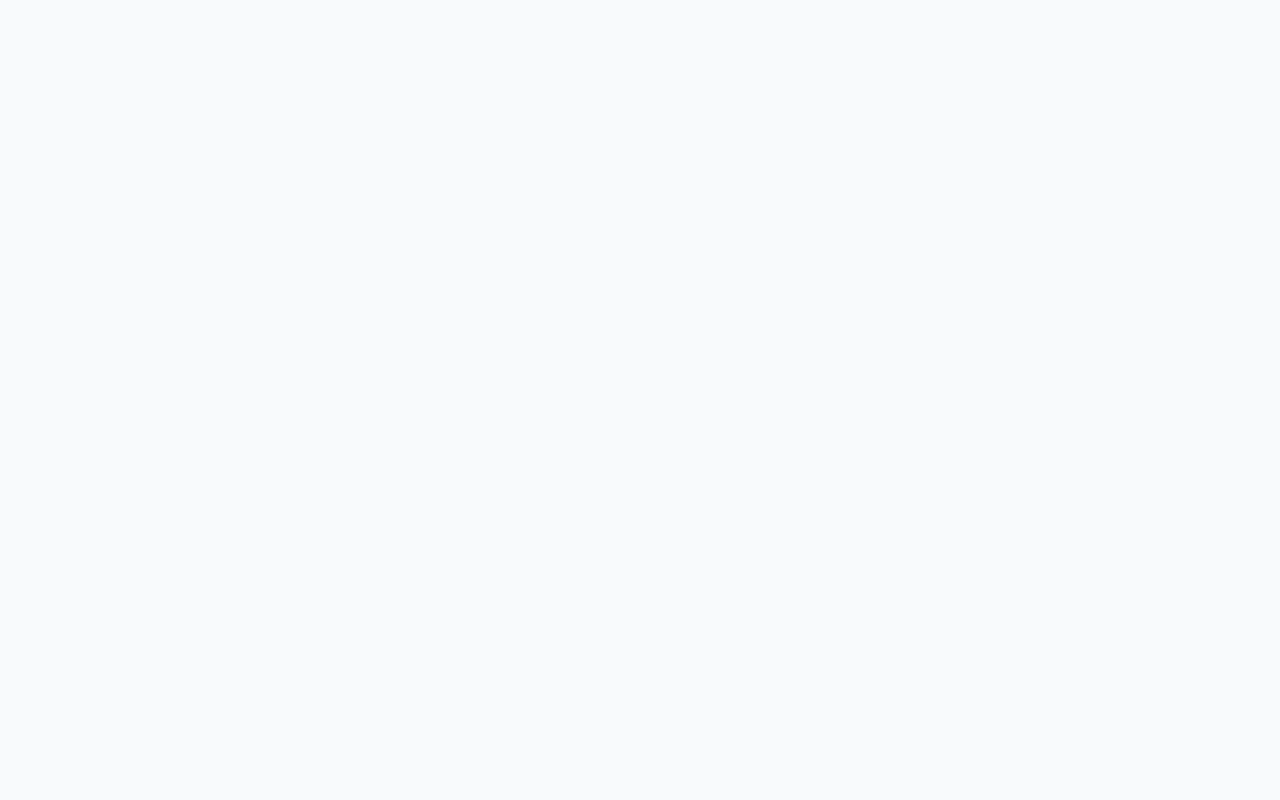
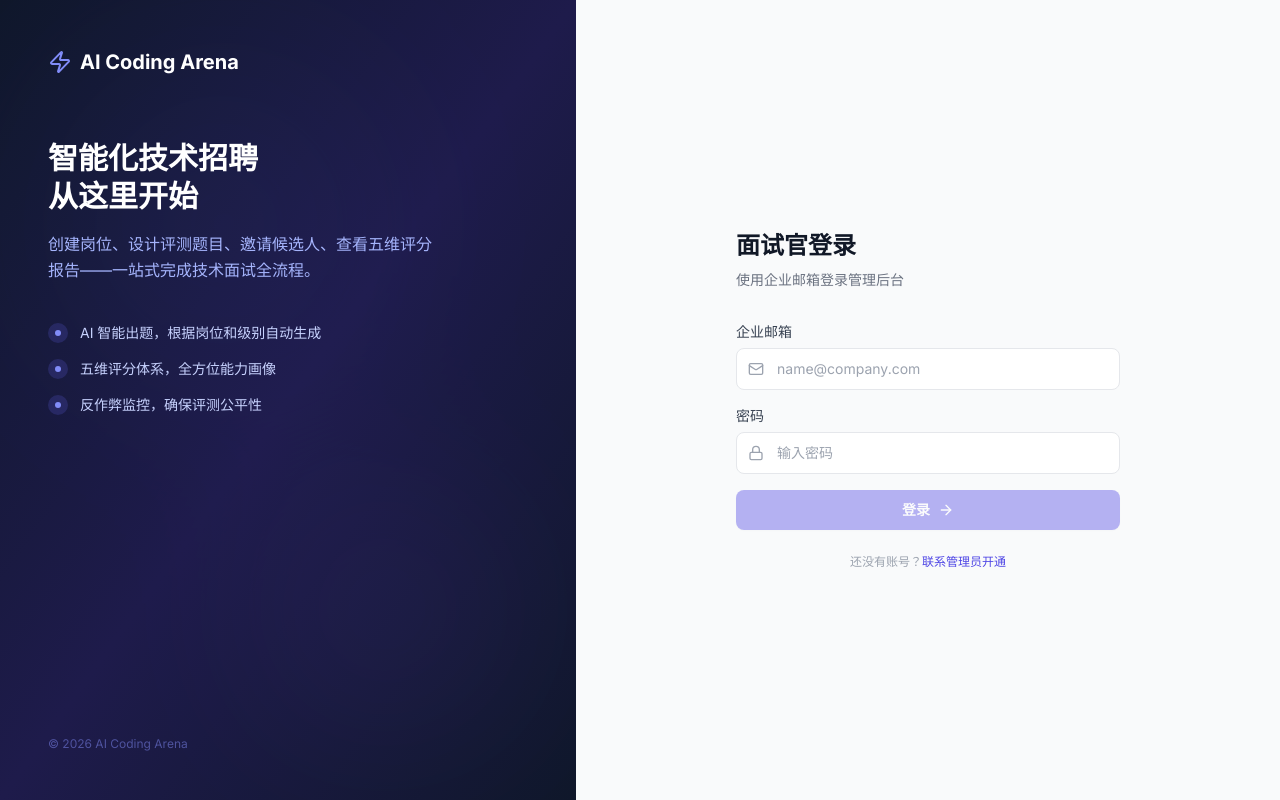
Before and after one commit to BiancaBian77/AI-Coding-Arena, a React (Vite) app: page /#/interviewer/login in a window 1280 px wide. Before the commit this address had no page. Built offline with nearby package versions, Linux system fonts and the light colour scheme.

Commit message:
Add interviewer login page with email + password

```diff
--- a/src/main.jsx
+++ b/src/main.jsx
@@ -15,6 +15,7 @@ import InviteCandidates from './pages/InviteCandidates'
 import Analytics from './pages/Analytics'
 import InterviewerSettings from './pages/InterviewerSettings'
 import AdminDashboard from './pages/AdminDashboard'
+import InterviewerLogin from './pages/InterviewerLogin'
 import ProductIntro from './pages/ProductIntro'
 import AssessmentSystem from './pages/AssessmentSystem'
 
@@ -33,6 +34,7 @@ createRoot(document.getElementById('root')).render(
         <Route path="/test" element={<CandidateTest />} />
 
         {/* Interviewer */}
+        <Route path="/interviewer/login" element={<InterviewerLogin />} />
         <Route path="/interviewer" element={<InterviewerDashboard />} />
         <Route path="/interviewer/candidates" element={<CandidateList />} />
         <Route path="/interviewer/candidate/:id" element={<CandidateDetail />} />
--- a/src/pages/Home.jsx
+++ b/src/pages/Home.jsx
@@ -107,7 +107,7 @@ export default function Home() {
               <ArrowRight size={18} />
             </Link>
             <Link
-              to="/interviewer"
+              to="/interviewer/login"
               className="btn-primary text-base px-8 py-3.5"
             >
               面试官入口
--- /dev/null
+++ b/src/pages/InterviewerLogin.jsx
@@ -0,0 +1,123 @@
+import { useState } from 'react';
+import { useNavigate, Link } from 'react-router-dom';
+import { Zap, Mail, Lock, ArrowRight } from 'lucide-react';
+
+export default function InterviewerLogin() {
+  const [email, setEmail] = useState('');
+  const [password, setPassword] = useState('');
+  const navigate = useNavigate();
+
+  const handleLogin = () => {
+    if (!email.trim() || !password.trim()) return;
+    navigate('/interviewer');
+  };
+
+  const handleKeyDown = (e) => {
+    if (e.key === 'Enter') handleLogin();
+  };
+
+  return (
+    <div className="min-h-screen flex">
+      {/* Left branded panel */}
+      <div className="hidden lg:flex w-[45%] bg-gradient-to-br from-slate-900 via-indigo-950 to-slate-900 p-12 flex-col justify-between relative overflow-hidden">
+        <div className="absolute inset-0 opacity-10">
+          <div className="absolute top-20 left-20 w-72 h-72 bg-indigo-500 rounded-full blur-[120px]" />
+          <div className="absolute bottom-20 right-20 w-56 h-56 bg-violet-500 rounded-full blur-[100px]" />
+        </div>
+
+        <div className="relative z-10">
+          <Link to="/" className="flex items-center gap-2 mb-16">
+            <Zap size={24} className="text-indigo-400" />
+            <span className="text-xl font-bold text-white">AI Coding Arena</span>
+          </Link>
+
+          <h2 className="text-3xl font-bold text-white leading-tight mb-4">
+            智能化技术招聘<br />从这里开始
+          </h2>
+          <p className="text-indigo-300 leading-relaxed max-w-sm">
+            创建岗位、设计评测题目、邀请候选人、查看五维评分报告——一站式完成技术面试全流程。
+          </p>
+
+          <div className="mt-10 space-y-4">
+            {[
+              'AI 智能出题，根据岗位和级别自动生成',
+              '五维评分体系，全方位能力画像',
+              '反作弊监控，确保评测公平性',
+            ].map((text, i) => (
+              <div key={i} className="flex items-center gap-3">
+                <div className="w-5 h-5 rounded-full bg-indigo-500/20 flex items-center justify-center flex-shrink-0">
+                  <div className="w-1.5 h-1.5 rounded-full bg-indigo-400" />
+                </div>
+                <span className="text-sm text-indigo-200">{text}</span>
+              </div>
+            ))}
+          </div>
+        </div>
+
+        <p className="text-xs text-indigo-400/50 relative z-10">© 2026 AI Coding Arena</p>
+      </div>
+
+      {/* Right form */}
+      <div className="flex-1 flex items-center justify-center p-8 bg-gray-50">
+        <div className="w-full max-w-sm">
+          {/* Mobile logo */}
+          <div className="lg:hidden flex items-center gap-2 mb-8">
+            <Zap size={20} className="text-indigo-600" />
+            <span className="text-lg font-bold text-gray-900">AI Coding Arena</span>
+          </div>
+
+          <h1 className="text-2xl font-bold text-gray-900 mb-2">面试官登录</h1>
+          <p className="text-sm text-gray-500 mb-8">使用企业邮箱登录管理后台</p>
+
+          <div className="space-y-4">
+            {/* Email */}
+            <div>
+              <label className="block text-sm font-medium text-gray-700 mb-1.5">企业邮箱</label>
+              <div className="relative">
+                <Mail size={16} className="absolute left-3 top-1/2 -translate-y-1/2 text-gray-400" />
+                <input
+                  type="email"
+                  value={email}
+                  onChange={(e) => setEmail(e.target.value)}
+                  onKeyDown={handleKeyDown}
+                  placeholder="name@company.com"
+                  className="w-full pl-10 pr-4 py-2.5 border border-gray-200 rounded-lg text-sm focus:outline-none focus:ring-2 focus:ring-indigo-500/20 focus:border-indigo-400"
+                />
+              </div>
+            </div>
+
+            {/* Password */}
+            <div>
+              <label className="block text-sm font-medium text-gray-700 mb-1.5">密码</label>
+              <div className="relative">
+                <Lock size={16} className="absolute left-3 top-1/2 -translate-y-1/2 text-gray-400" />
+                <input
+                  type="password"
+                  value={password}
+                  onChange={(e) => setPassword(e.target.value)}
+                  onKeyDown={handleKeyDown}
+                  placeholder="输入密码"
+                  className="w-full pl-10 pr-4 py-2.5 border border-gray-200 rounded-lg text-sm focus:outline-none focus:ring-2 focus:ring-indigo-500/20 focus:border-indigo-400"
+                />
+              </div>
+            </div>
+
+            {/* Login button */}
+            <button
+              onClick={handleLogin}
+              disabled={!email.trim() || !password.trim()}
+              className="w-full flex items-center justify-center gap-2 py-2.5 bg-indigo-600 text-white text-sm font-semibold rounded-lg hover:bg-indigo-700 disabled:opacity-40 disabled:hover:bg-indigo-600 transition-colors shadow-sm mt-2"
+            >
+              登录
+              <ArrowRight size={16} />
+            </button>
+          </div>
+
+          <p className="text-xs text-gray-400 text-center mt-6">
+            还没有账号？<span className="text-indigo-600 cursor-pointer hover:text-indigo-800">联系管理员开通</span>
+          </p>
+        </div>
+      </div>
+    </div>
+  );
+}
```
